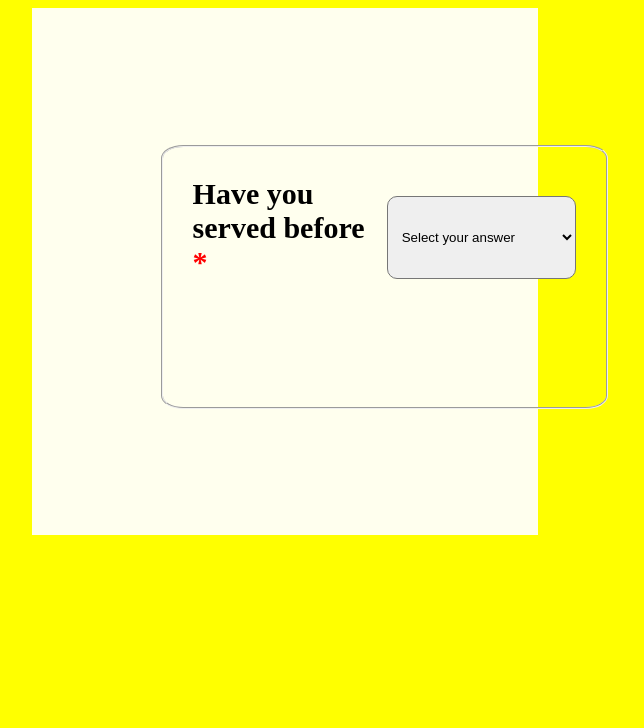
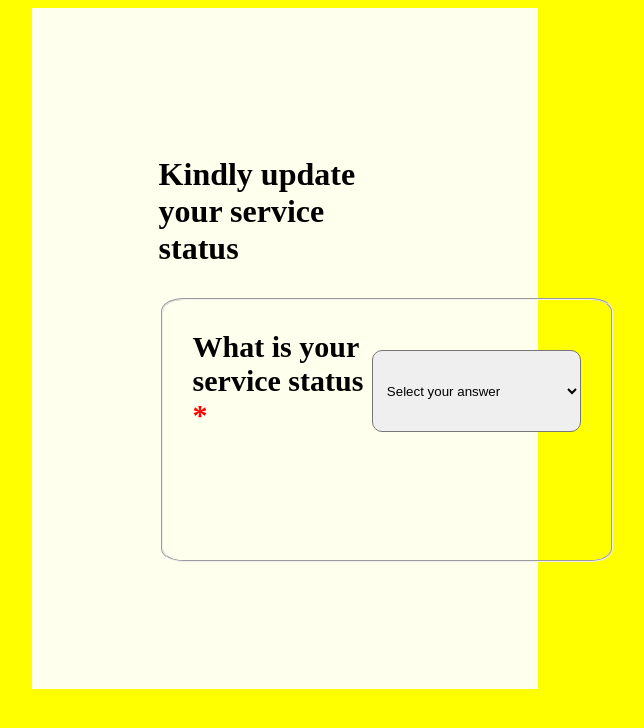
Before and after one commit to femijoshuaalabi/social-platform, a PHP site: page / in a window 1280 px wide. Shown: the top 728 px of the page, without its empty margins (355-999 px from the left). Run offline with PHP 8.4, Linux system fonts and the light colour scheme.

Commit message:
adjusted the nysc page

```diff
--- a/nysc-page/index.css
+++ b/nysc-page/index.css
@@ -46,14 +46,18 @@ b {
     padding: 10px;
     margin-top: 5%;
 }
-#active-select {
-    padding: 10px;
-    margin-top: 5%;
-}
+
 #year-select {
     padding: 10px;
 }
 #year-input {
+    padding: 10px;
+    border-radius: 10px;
+    border: 1px solid gray;
+    width: 300px;
+    margin-top: 4%;
+}
+#state-input #active-input {
     padding: 10px;
     border-radius: 10px;
     border: 1px solid gray;
--- a/nysc-page/index.html
+++ b/nysc-page/index.html
@@ -10,33 +10,45 @@
 <body>
 
 <form class="form">
+    <h1 id="form-text">Kindly update your service status</h1>
     <fieldset id="corp" >
-        <label id="corp-label">Have you served before <b>*</b></label><br>
+        <label id="corp-label">What is your service status <b>*</b></label><br>
         <select id="corp-select" onchange="nysc()">
             <option value="">Select your answer</option>
-            <option value="Yes">Yes</option>
-            <option value="No">No</option>
+            <option value="Never">Never served before (Yet to)</option>
+            <option value="Current">Currently serving</option>
+            <option value="Alumnus">Nysc Alumnus</option>
         </select>
     </fieldset>
     <fieldset id="active" class="none">
-        <label id="active-label">Are you an Alumni or Currently Serving <b>*</b></label>
-        <select id="active-select" onchange="serviceAction()">
-            <option value="">Select your answer</option>
-            <option value="Alumni">Alumni</option>
-            <option value="Current">Current</option>
-        </select>
+        <label id="active-label">Which State are You Presently Serving<b>*</b></label>
+        <input type="text" id="active-input" required>
+        <div class="buttons">
+            <button type="button" id="button1" class="button1" onclick="activeBack()">Back</button>
+            <button type="submit" id="button2" class="button2" onclick="activeProceed()">Proceed</button>
+        </div>
+
+    </fieldset>
+    <fieldset id="state" class="none">
+        <label id="state-label">Which State did you Served<b>*</b></label>
+        <input type="text" id="state-input" required>
+        <div class="buttons">
+            <button type="button" id="button1" class="button1" onclick="activeBack()">Back</button>
+            <button type="submit" id="button2" class="button2" onclick="activeProceedState()">Proceed</button>
+        </div>
+
     </fieldset>
     <fieldset id="year" class="none">
         <label id="year-label">What year <b>*</b></label>
-        <input type="date" id="year-input">
+        <input type="date" id="year-input" required>
 
         <div class="buttons">
             <button type="button" id="button1" class="button1" onclick="back()">Back</button>
-            <button type="button" id="button2" class="button2" onclick="proceed()">Proceed</button>
+            <button type="submit" id="button2" class="button2" onclick="proceed()">Proceed</button>
         </div>
     </fieldset>
 
-    <h1 id="text" class="none">Welcome to the landing page</h1>
+    <h1 id="text" class="none">Welcome to the work experience page</h1>
 
 
 
--- a/nysc-page/index.js
+++ b/nysc-page/index.js
@@ -1,47 +1,61 @@
 
 const service = document.getElementById("corp-select")
-const serviceActive = document.getElementById("active-select")
+const serviceActive = document.getElementById("active-input")
 const serviceYear = document.getElementById("year-input")
+const stateActive = document.getElementById("state-input")
 
 const corp = document.getElementById("corp")
 const active = document.getElementById("active")
 const year = document.getElementById("year")
+const state = document.getElementById("state")
 
 const text =  document.getElementById('text')
+const formText =  document.getElementById('form-text')
 const buttonOne =  document.getElementById('button1')
 const buttonTwo =  document.getElementById('button2')
 
 function nysc() {
-    if (service.value === "Yes") {
+    if (service.value === "Current") {
         active.style.display="flex"
         active.style.padding="30px"
         active.style.marginTop="4%"
         active.style.height="200px"
+        serviceActive.style.padding="10px"
+        serviceActive.style.borderRadius="5px"
+        serviceActive.style.width="300px"
+        serviceActive.style.border="1px solid grey"
+        serviceActive.style.marginTop="10px"
         corp.style.display="none"
 
+    } else if(service.value === "Alumnus") {
+        state.style.display="flex"
+        state.style.padding="30px"
+        state.style.marginTop="4%"
+        state.style.height="200px"
+        stateActive.style.padding="10px"
+        stateActive.style.borderRadius="5px"
+        stateActive.style.width="300px"
+        stateActive.style.border="1px solid grey"
+        stateActive.style.marginTop="10px"
+        corp.style.display="none"
     } else {
         text.style.display="flex"
         corp.style.display="none"
-    }
-}
-function serviceAction() {
-    if (serviceActive.value === "Alumni") {
-       year.style.display="block"
-       year.style.padding="30px"
-       year.style.marginTop="4%"
-       year.style.height="200px"
-       active.style.display="none"
-    } else if(serviceActive.value === "Current") {
-        alert(`You are selecting the current year ${new Date().getFullYear()}`)
-        text.style.display="flex"
-        active.style.display="none"
+        formText.style.display="none"
     }
 }
 
+
 function proceed() {
-    alert("Are you sure you want to proceed")
-    year.style.display="none"
-    text.style.display="block"
+    if(serviceYear.value === "") {
+        alert("please fill out the form")
+    } else {
+        alert("Are you sure you want to proceed")
+        year.style.display="none"
+        text.style.display="block"
+        formText.style.display="none"
+    }
+
 }
 
 function back() {
@@ -49,3 +63,33 @@ function back() {
     active.style.display="flex"
 
 }
+
+function activeProceed() {
+    if(serviceActive.value === '') {
+        alert("please fill out the form")
+    } else {
+        alert(`You are currently serving at ${serviceActive.value} state, ${new Date().getFullYear() - 1}/${new Date().getFullYear()}`)
+        year.style.display="none"
+        active.style.display="none"
+        text.style.display="block"
+        formText.style.display="none"
+    }
+
+}
+function activeProceedState() {
+    if(stateActive.value === "") {
+        alert("please fill out the form")
+    } else {
+        alert("Are you sure you want to proceed")
+        year.style.display="flex"
+        state.style.display="none"
+    }
+
+}
+
+function activeBack() {
+    active.style.display="none"
+    corp.style.display="flex"
+    state.style.display="none"
+
+}
```
